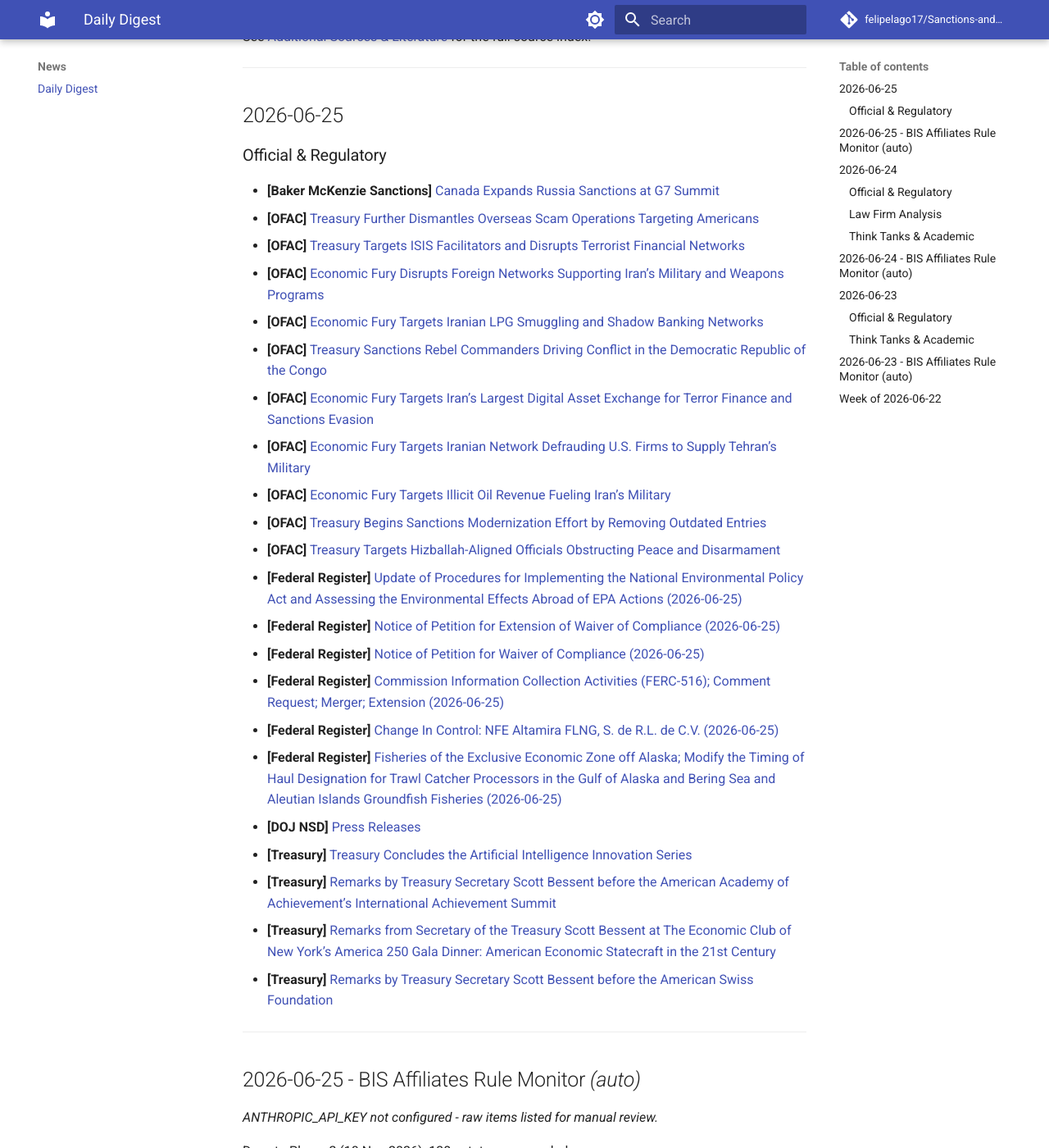
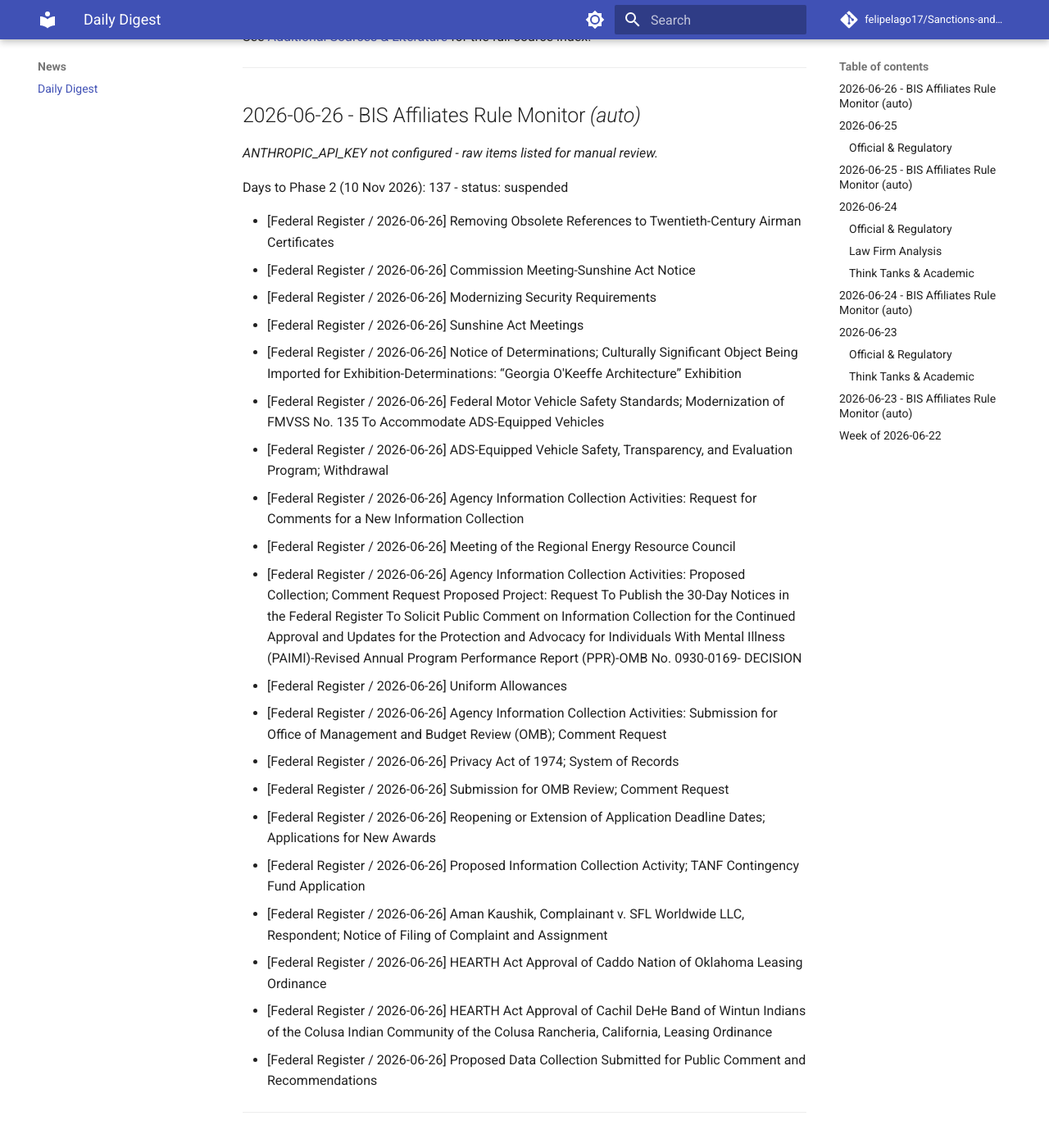
Before and after one commit to felipelago17/Sanctions-and-Export-Controls-AI-and-Oil, an MkDocs documentation site: the page built from docs/news/digest.md, in a window 1280 px wide and 1400 px high, scrolled down 356 px. Shown: the whole window at 82% size. Built offline with MkDocs 1.6.1 and Material for MkDocs 9.7.7, drawn with Linux system fonts in a browser that asks for light colours; comment, search, counter and statistics services are not loaded.

Commit message:
chore: BIS affiliates monitor 2026-06-26

```diff
--- a/docs/news/digest.md
+++ b/docs/news/digest.md
@@ -9,6 +9,36 @@ See [Additional Sources & Literature](../additional-sources.md) for the full sou
 ---
 
 <!-- DIGEST_START -->
+## 2026-06-26 - BIS Affiliates Rule Monitor *(auto)*
+
+*ANTHROPIC_API_KEY not configured - raw items listed for manual review.*
+
+Days to Phase 2 (10 Nov 2026): 137 - status: suspended
+
+- [Federal Register / 2026-06-26] Removing Obsolete References to Twentieth-Century Airman Certificates
+- [Federal Register / 2026-06-26] Commission Meeting-Sunshine Act Notice
+- [Federal Register / 2026-06-26] Modernizing Security Requirements
+- [Federal Register / 2026-06-26] Sunshine Act Meetings
+- [Federal Register / 2026-06-26] Notice of Determinations; Culturally Significant Object Being Imported for Exhibition-Determinations: “Georgia O'Keeffe Architecture” Exhibition
+- [Federal Register / 2026-06-26] Federal Motor Vehicle Safety Standards; Modernization of FMVSS No. 135 To Accommodate ADS-Equipped Vehicles
+- [Federal Register / 2026-06-26] ADS-Equipped Vehicle Safety, Transparency, and Evaluation Program; Withdrawal
+- [Federal Register / 2026-06-26] Agency Information Collection Activities: Request for Comments for a New Information Collection
+- [Federal Register / 2026-06-26] Meeting of the Regional Energy Resource Council
+- [Federal Register / 2026-06-26] Agency Information Collection Activities: Proposed Collection; Comment Request Proposed Project: Request To Publish the 30-Day Notices in the Federal Register To Solicit Public Comment on Information Collection for the Continued Approval and Updates for the Protection and Advocacy for Individuals With Mental Illness (PAIMI)-Revised Annual Program Performance Report (PPR)-OMB No. 0930-0169- DECISION
+- [Federal Register / 2026-06-26] Uniform Allowances
+- [Federal Register / 2026-06-26] Agency Information Collection Activities: Submission for Office of Management and Budget Review (OMB); Comment Request
+- [Federal Register / 2026-06-26] Privacy Act of 1974; System of Records
+- [Federal Register / 2026-06-26] Submission for OMB Review; Comment Request
+- [Federal Register / 2026-06-26] Reopening or Extension of Application Deadline Dates; Applications for New Awards
+- [Federal Register / 2026-06-26] Proposed Information Collection Activity; TANF Contingency Fund Application
+- [Federal Register / 2026-06-26] Aman Kaushik, Complainant v. SFL Worldwide LLC, Respondent; Notice of Filing of Complaint and Assignment
+- [Federal Register / 2026-06-26] HEARTH Act Approval of Caddo Nation of Oklahoma Leasing Ordinance
+- [Federal Register / 2026-06-26] HEARTH Act Approval of Cachil DeHe Band of Wintun Indians of the Colusa Indian Community of the Colusa Rancheria, California, Leasing Ordinance
+- [Federal Register / 2026-06-26] Proposed Data Collection Submitted for Public Comment and Recommendations
+
+
+---
+
 ## 2026-06-25
 
 ### Official & Regulatory
```
Also changed, not shown: news/digest.md (+30 -0 lines).
